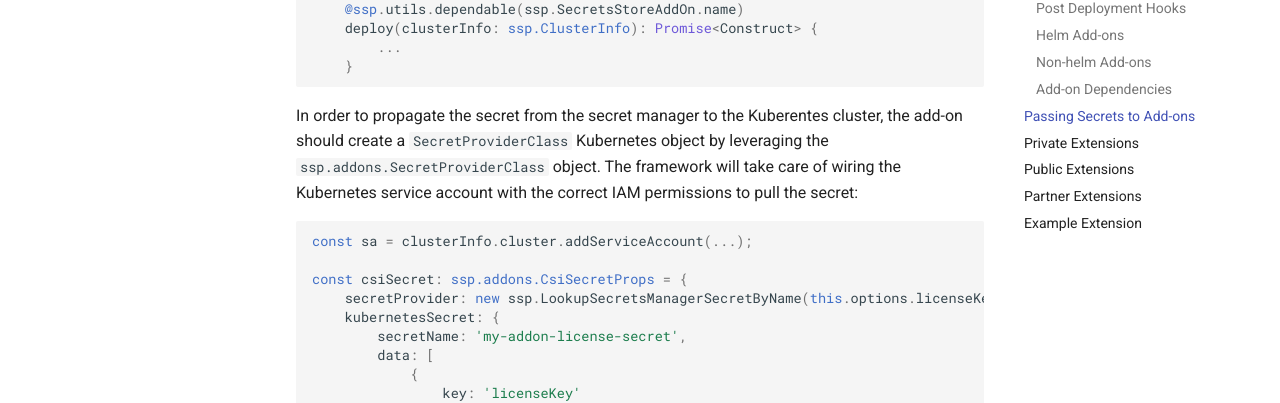
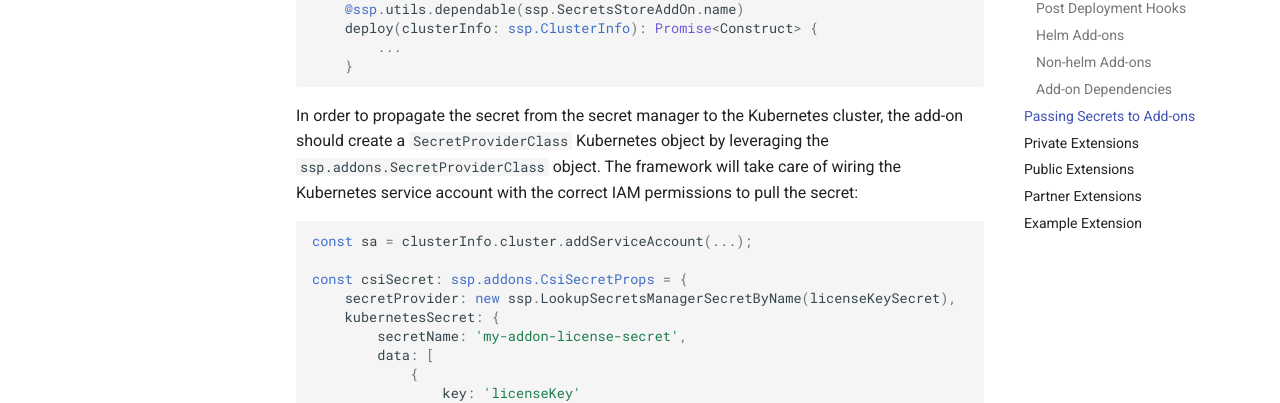
Before and after one commit to aws-quickstart/cdk-eks-blueprints, an MkDocs documentation site: the page built from docs/extensibility.md, in a window 1280 px wide and 1400 px high, scrolled down 3805 px. Shown: the part 154-557 px from the top of the window. Built offline with MkDocs 1.6.1 and Material for MkDocs 9.7.7, drawn with Linux system fonts in a browser that asks for light colours; comment, search, counter and statistics services are not loaded; some of the changed text lies outside the part shown.

Commit message:
minor change in docs

````diff
--- a/docs/extensibility.md
+++ b/docs/extensibility.md
@@ -128,14 +128,14 @@ export class MyAddOn extends ssp.addons.HelmAddOn {
 
 ```
 
-In order to  propagate the secret from the secret manager to the Kuberentes cluster, the add-on should create a `SecretProviderClass` Kubernetes object by leveraging the `ssp.addons.SecretProviderClass` object. The framework will take care of wiring the Kubernetes service account with the correct IAM permissions to pull the secret:
+In order to  propagate the secret from the secret manager to the Kubernetes cluster, the add-on should create a `SecretProviderClass` Kubernetes object by leveraging the `ssp.addons.SecretProviderClass` object. The framework will take care of wiring the Kubernetes service account with the correct IAM permissions to pull the secret:
 
 ```typescript
 
 const sa = clusterInfo.cluster.addServiceAccount(...);
 
 const csiSecret: ssp.addons.CsiSecretProps = {
-    secretProvider: new ssp.LookupSecretsManagerSecretByName(this.options.licenseKeySecret!),
+    secretProvider: new ssp.LookupSecretsManagerSecretByName(licenseKeySecret),
     kubernetesSecret: {
         secretName: 'my-addon-license-secret',
         data: [
````
Also changed, not shown: other parts of docs/extensibility.md (+1 -1 lines).
